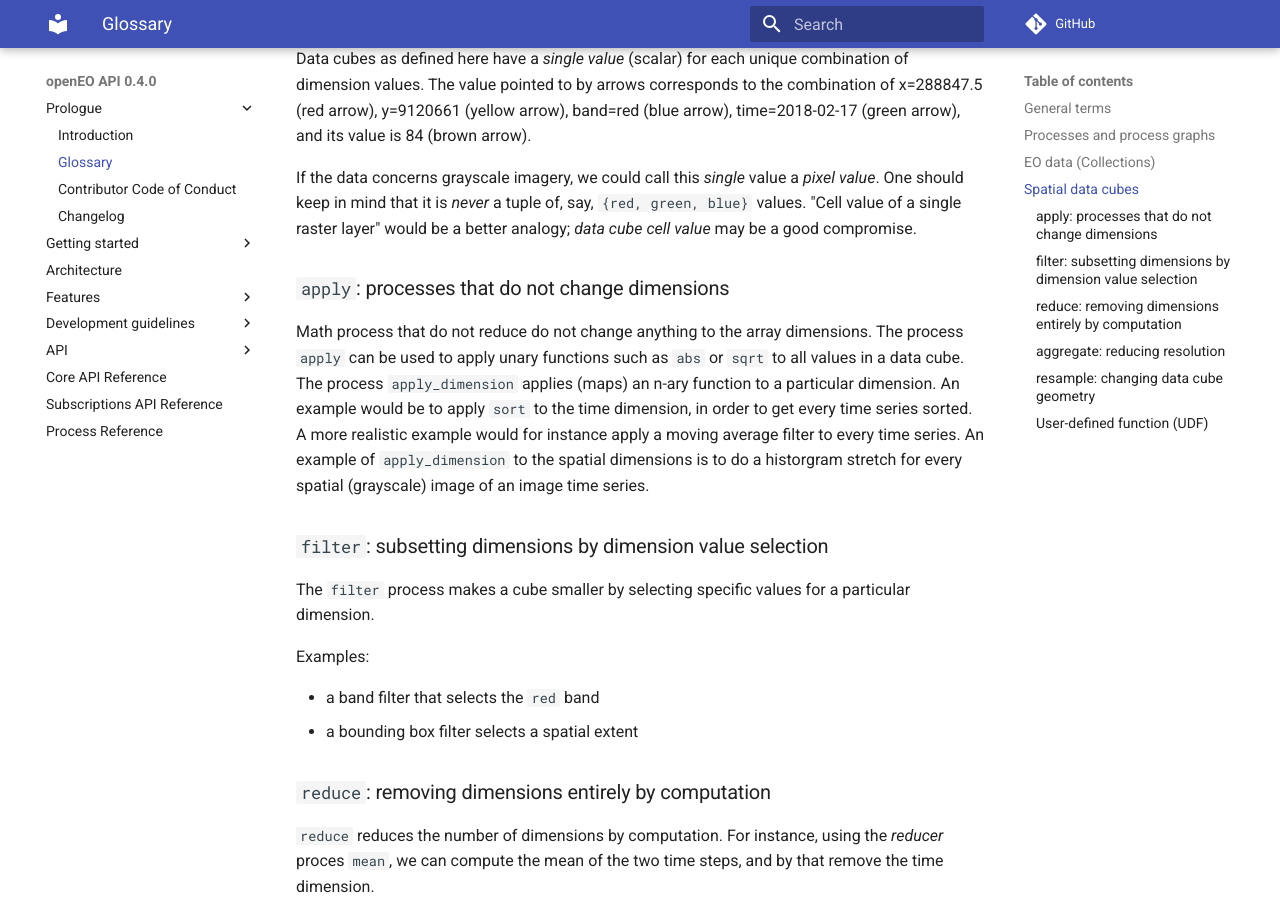
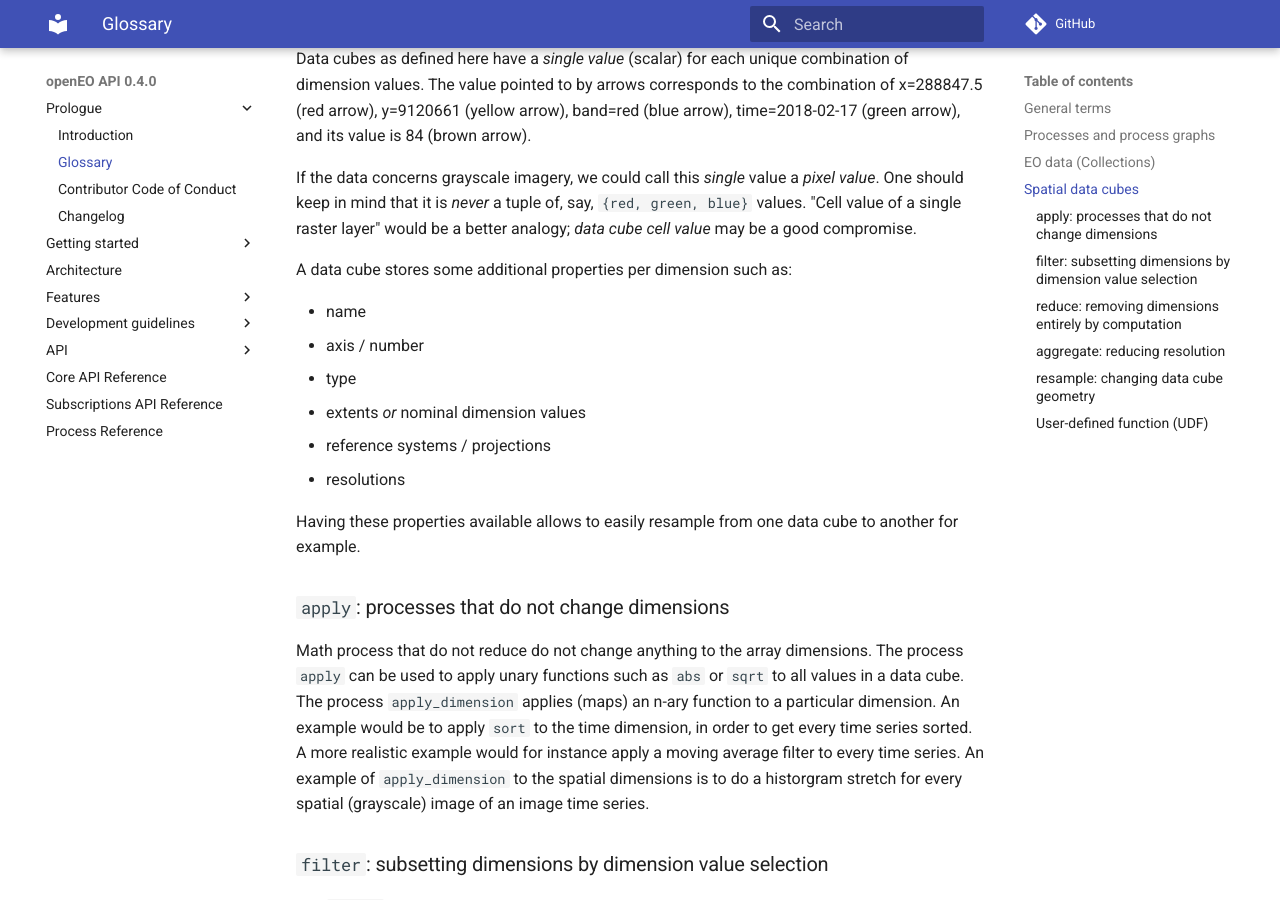
Before and after one commit to Open-EO/openeo-api, an MkDocs documentation site: the page built from docs/glossary.md, in a window 1280 px wide and 900 px high, scrolled down 2664 px. Built offline with MkDocs 1.6.1 and Material for MkDocs 9.7.7, drawn with Linux system fonts in a browser that asks for light colours; comment, search, counter and statistics services are not loaded.

Commit message:
Updated processes and add information regarding dimension metadata.

```diff
--- a/docs/glossary.md
+++ b/docs/glossary.md
@@ -59,6 +59,17 @@ a tuple of, say, `{red, green, blue}` values.  "Cell value of a
 single raster layer" would be a better analogy; _data cube cell
 value_ may be a good compromise.
 
+A data cube stores some additional properties per dimension such as:
+
+* name
+* axis / number
+* type
+* extents *or* nominal dimension values
+* reference systems / projections
+* resolutions
+
+Having these properties available allows to easily resample from one data cube to another for example.
+
 ### `apply`: processes that do not change dimensions
 
 Math process that do not reduce do not change anything to the array
```
